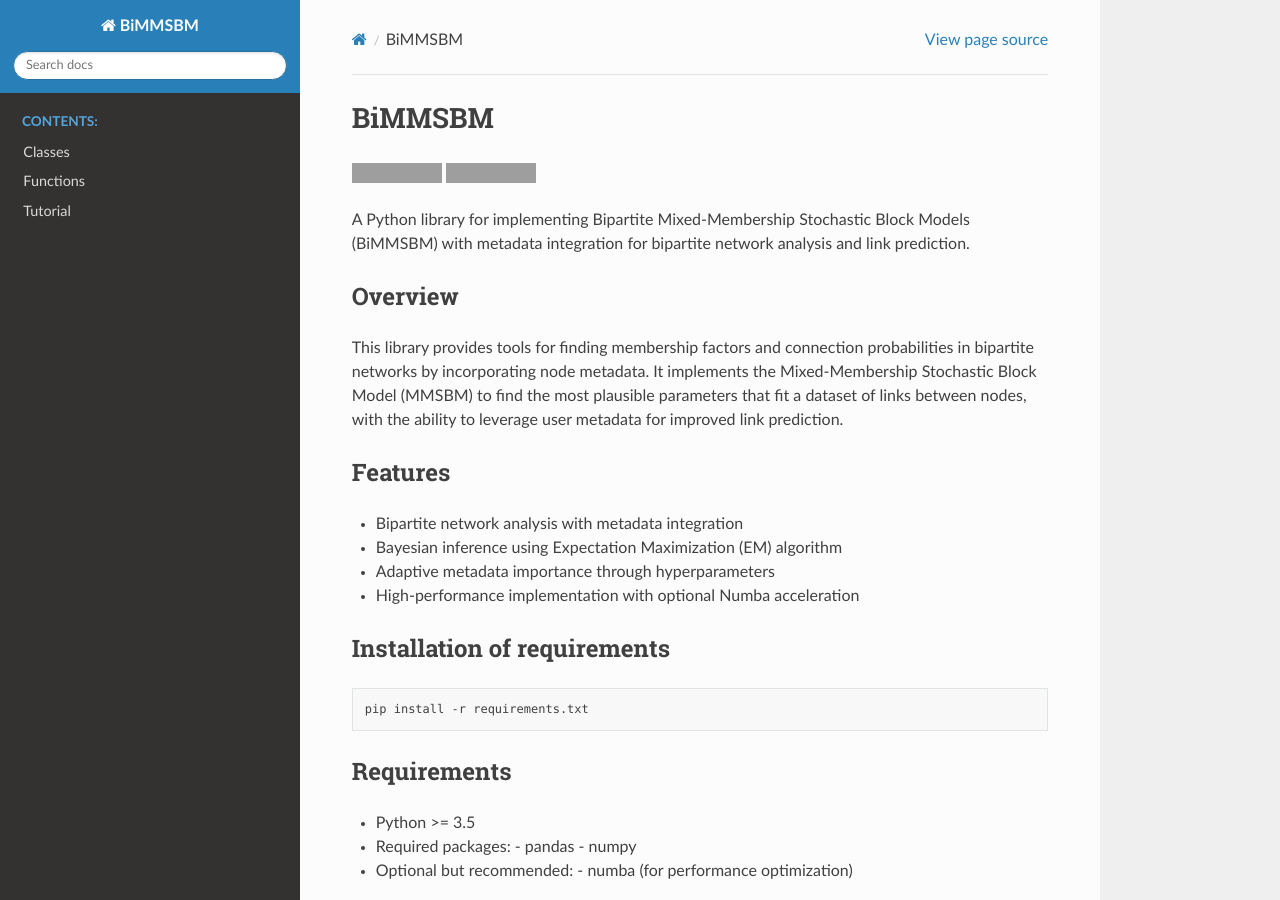
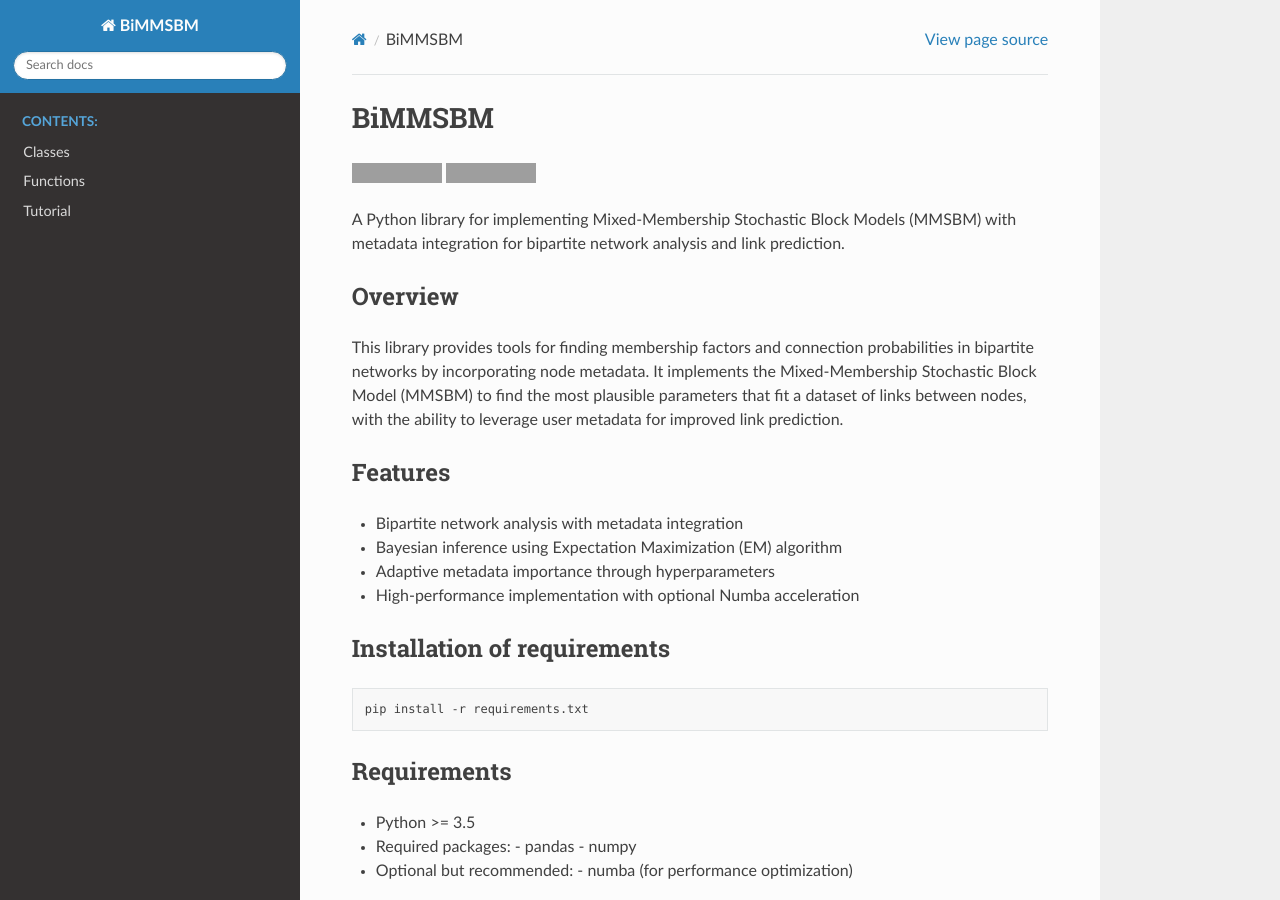
Before and after one commit to oscarcapote/MMSBM_library, a Sphinx documentation site: the page built from docs/source/index.rst, in a window 1280 px wide and 900 px high. Built offline with Sphinx 7.4.7 and the Read the Docs theme 3.1.0, drawn with Linux system fonts in a browser that asks for light colours; pages that are not in the unit, such as notebooks, are missing from menus; grey boxes are pictures that could not be loaded.

Commit message:
Update index.rst

```diff
--- a/docs/source/index.rst
+++ b/docs/source/index.rst
@@ -8,7 +8,7 @@ BiMMSBM
 
 |Python Version| |Documentation|
 
-A Python library for implementing Bipartite Mixed-Membership Stochastic Block Models (BiMMSBM) with metadata integration for bipartite network analysis and link prediction.
+A Python library for implementing Mixed-Membership Stochastic Block Models (MMSBM) with metadata integration for bipartite network analysis and link prediction.
 
 Overview
 --------
```
